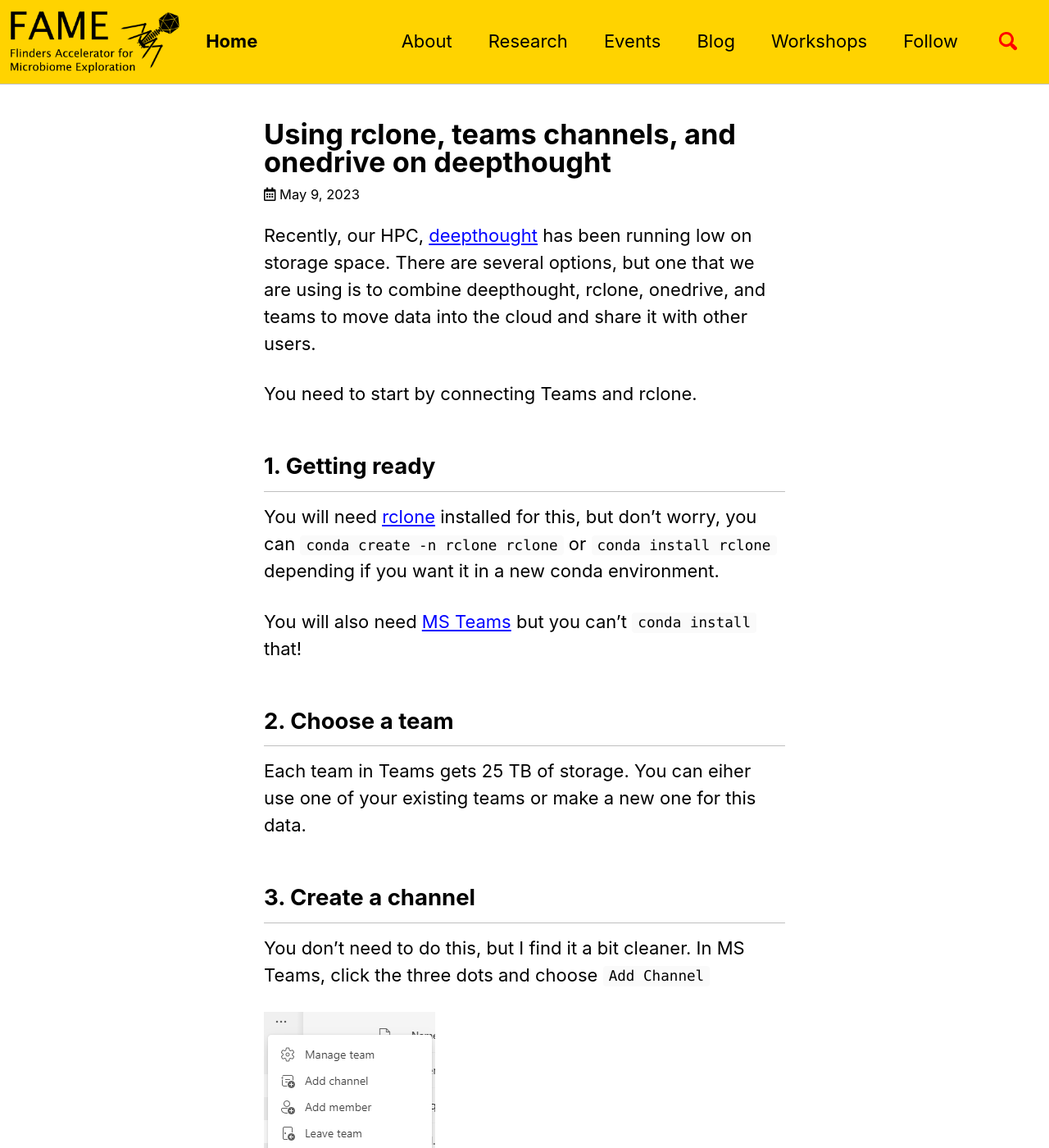
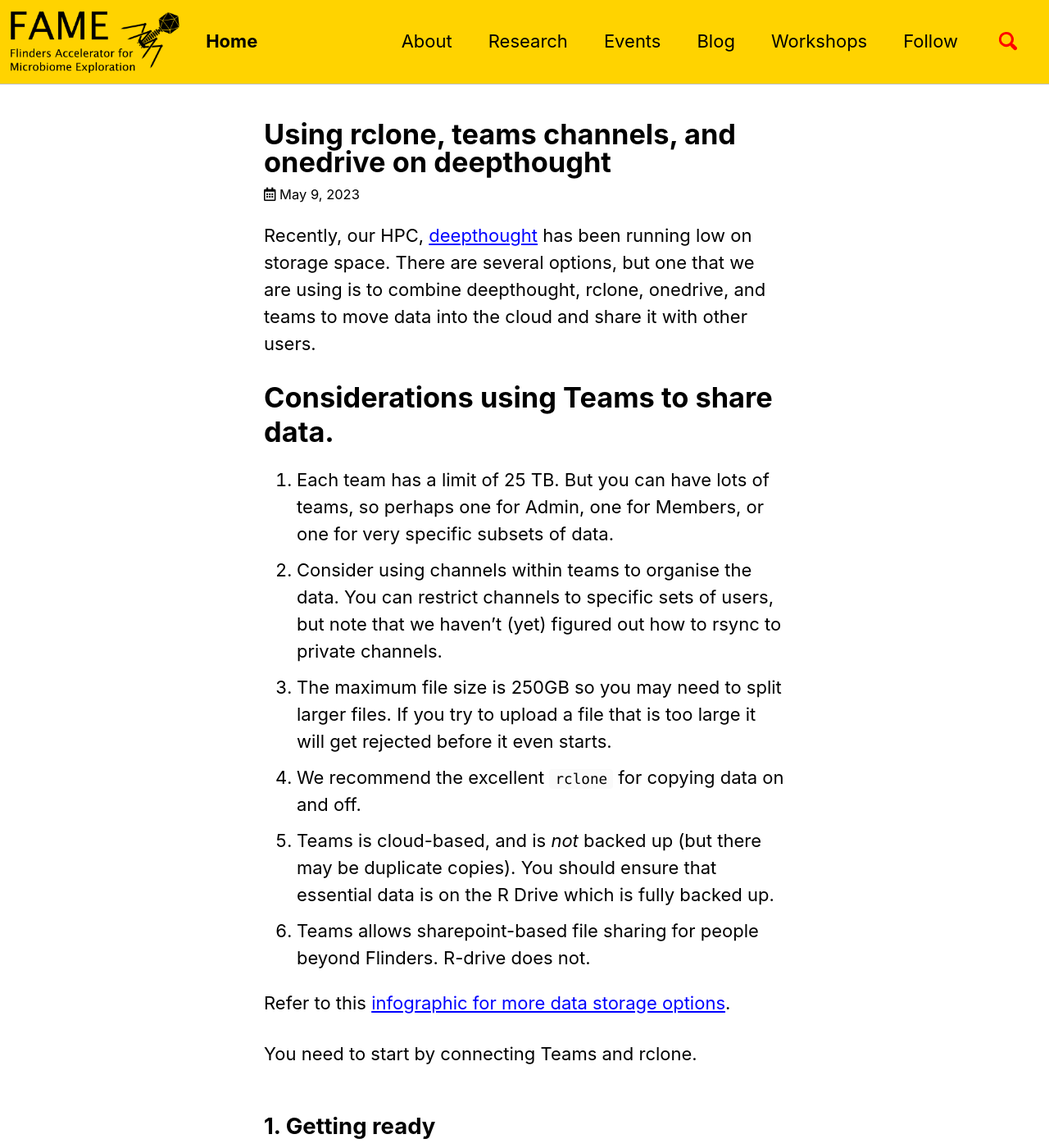
Before and after one commit to FlindersFAME/fame.github.io, a Jekyll site: the page built from Blog/_posts/2023-05-09-teams_channels.md, in a window 1280 px wide and 1400 px high. Shown: the whole window at 82% size. Built offline with Jekyll 4.4.1, drawn with Linux system fonts in a browser that asks for light colours; cached includes are drawn as plain includes.

Commit message:
adding some thoughts

```diff
--- a/Blog/_posts/2023-05-09-teams_channels.md
+++ b/Blog/_posts/2023-05-09-teams_channels.md
@@ -7,6 +7,17 @@
 ---
 
 Recently, our HPC, [deepthought](https://deepteachweb.flinders.edu.au/dtdash/) has been running low on storage space. There are several options, but one that we are using is to combine deepthought, rclone, onedrive, and teams to move data into the cloud and share it with other users.
+
+# Considerations using Teams to share data.
+
+1. Each team has a limit of 25 TB. But you can have lots of teams, so perhaps one for Admin, one for Members, or one for very specific subsets of data.
+2. Consider using channels within teams to organise the data. You can restrict channels to specific sets of users, but note that we haven't (yet) figured out how to rsync to private channels.
+3. The maximum file size is 250GB so you may need to split larger files. If you try to upload a file that is too large it will get rejected before it even starts.
+4. We recommend the excellent `rclone` for copying data on and off.
+5. Teams is cloud-based, and is _not_ backed up (but there may be duplicate copies). You should ensure that essential data is on the R Drive which is fully backed up.
+6. Teams allows sharepoint-based file sharing for people beyond Flinders. R-drive does not.
+
+Refer to this [infographic for more data storage options](https://staff.flinders.edu.au/research/research-data-storage-services).
 
 You need to start by connecting Teams and rclone.
 
```
